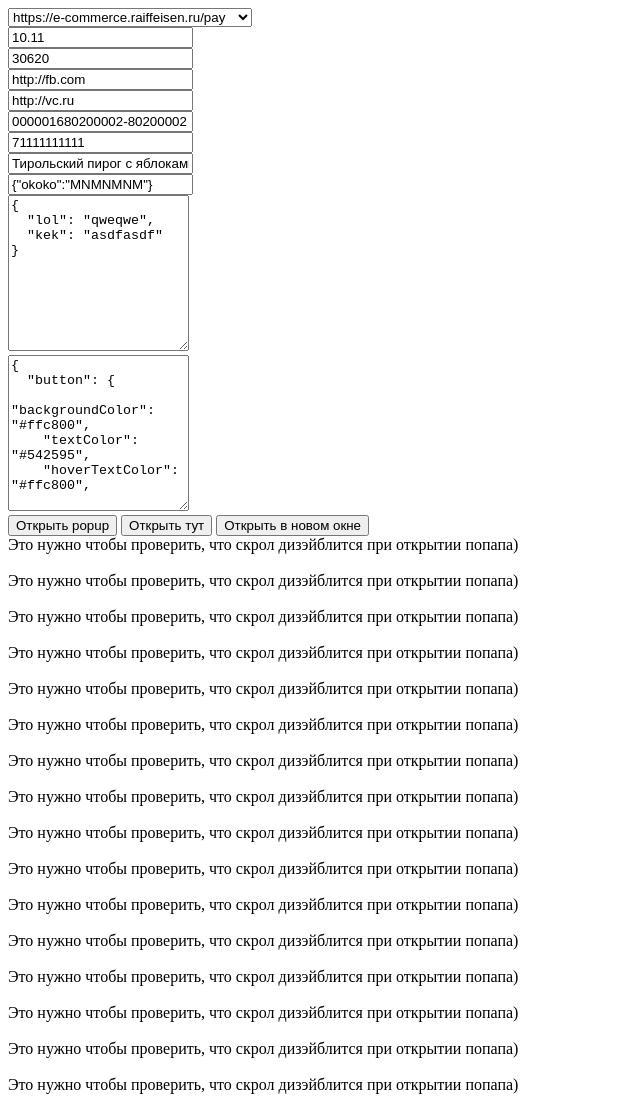
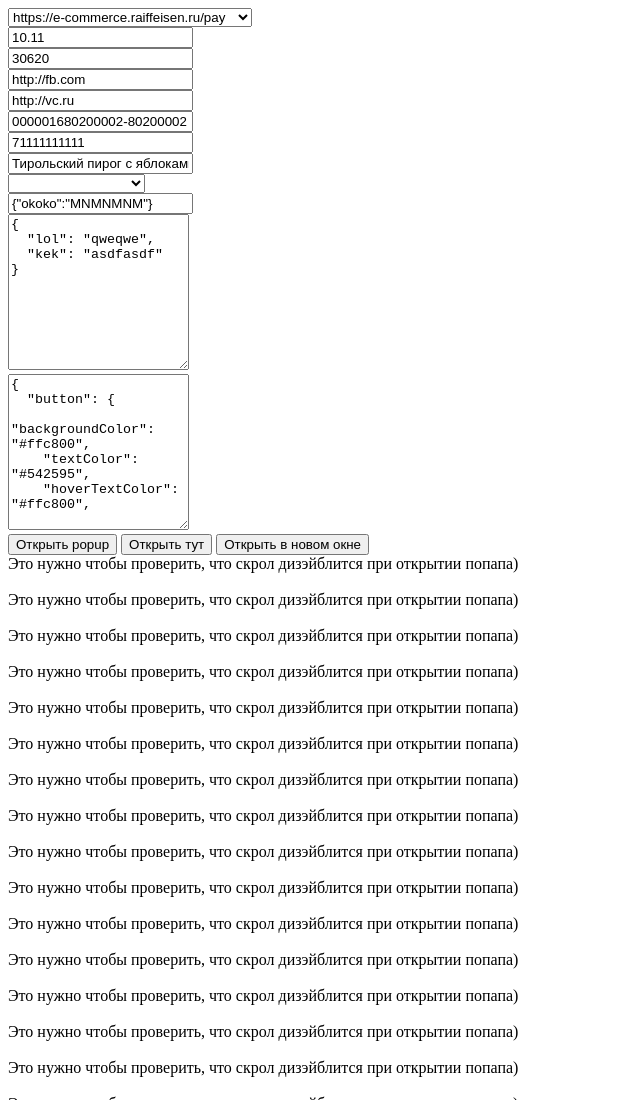
Before and after one commit to Raiffeisen-DGTL/ecom-sdk-javascript, a website with bundled scripts: page dist/test.html in a window 1280 px wide. Shown: the top 1100 px of the page, without its empty margins (0-640 px from the left). Built offline with nearby package versions, Linux system fonts and the light colour scheme.

Commit message:
add paymentMethod prop

```diff
--- a/dist/test.html
+++ b/dist/test.html
@@ -57,6 +57,17 @@
             </div>
             <div>
                 <input name="comment" id="comment" value="Тирольский пирог с яблоками, грушами, ветчиной, сыром, ананасами, 50см" />
+            </div>
+            <div>
+                <select name="paymentMethod" id="paymentMethod">
+                    <option value="" selected></option>
+                    <option value="ONLY_SBP">
+                        ONLY_SBP
+                    </option>
+                    <option value="ONLY_ACQURING">
+                        ONLY_ACQURING
+                    </option>
+                </select>
             </div>
             <div>
                 <input type="text" id="receipt" value='{"okoko":"MNMNMNM"}' name="receipt" />
--- a/dist/test.js
+++ b/dist/test.js
@@ -40,6 +40,7 @@
             failUrl: document.getElementById('failUrl').value,
             comment: document.getElementById('comment').value, // описание товара
             publicId: document.getElementById('publicId').value,
+            paymentMethod: document.getElementById('paymentMethod').value,
         };
 
         try {
@@ -86,6 +87,7 @@
             comment: paymentData.comment,
             extra: paymentData.extra,
             style: paymentData.style,
+            paymentMethod: paymentData.paymentMethod,
         })
             .then(function(result) {
                 console.log('resolve', result);
@@ -110,6 +112,7 @@
             comment: paymentData.comment,
             extra: paymentData.extra,
             style: paymentData.style,
+            paymentMethod: paymentData.paymentMethod,
         });
     });
 
@@ -128,6 +131,7 @@
             comment: paymentData.comment,
             extra: paymentData.extra,
             style: paymentData.style,
+            paymentMethod: paymentData.paymentMethod,
         });
     });
 })();
--- a/package.json
+++ b/package.json
@@ -1,6 +1,6 @@
 {
   "name": "@raiffeisen-ecom/payment-sdk",
-  "version": "1.1.7",
+  "version": "1.1.8",
   "description": "",
   "main": "lib/index.js",
   "scripts": {
```
Also changed, not shown: README.md, 1 other file.
